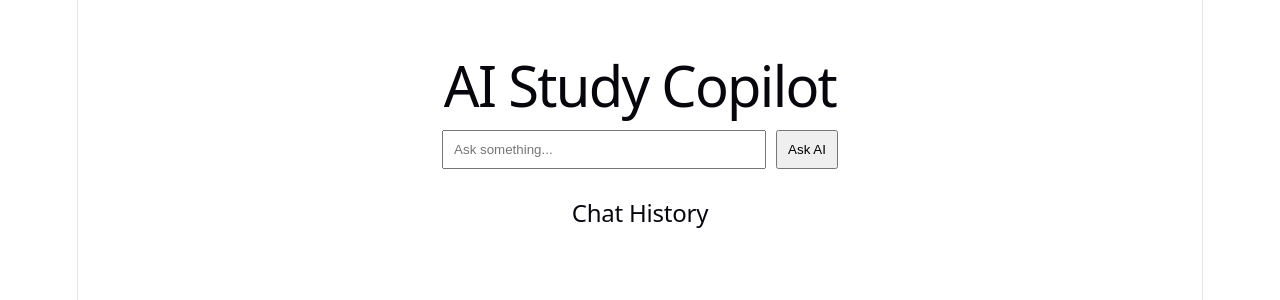
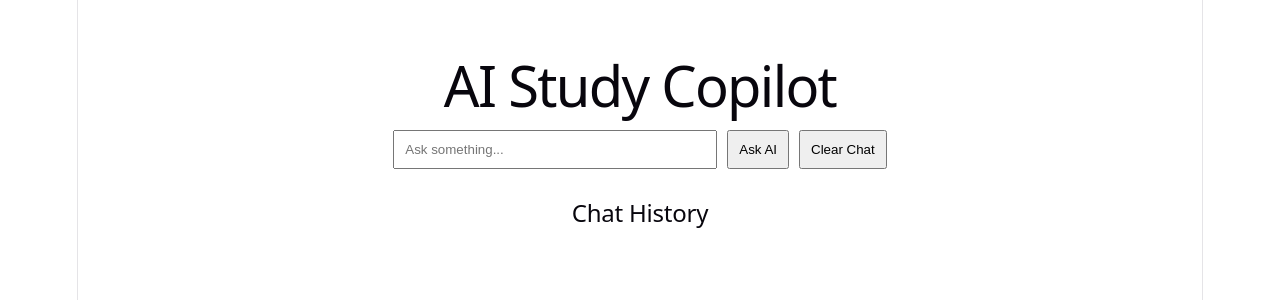
Before and after one commit to MonikaPralayakaveri/study_copilot, a React app in the folder frontend/: page / in a window 1280 px wide. Shown: the top 300 px of the page. Built offline with nearby package versions, Linux system fonts and the light colour scheme; the HTML template or start-up script is replaced by a standard one.

Commit message:
Clear Chat Button

```diff
--- a/frontend/src/App.jsx
+++ b/frontend/src/App.jsx
@@ -130,11 +130,25 @@ function App() {
           marginLeft: "10px",
           padding: "10px"
         }}
+
       >
         Ask AI
       </button>
       {loading && <p>AI is thinking...</p>}
 
+      <button
+        onClick = {() => {
+          console.log("CLEAR CHAT CLICKED");
+          setMessages([]);
+        }}
+
+        style={{
+          marginLeft: "10px",
+          padding: "10px"
+        }}
+      >
+        Clear Chat
+      </button>
 
       <div style={{ marginTop: "30px" }}>
 
```
